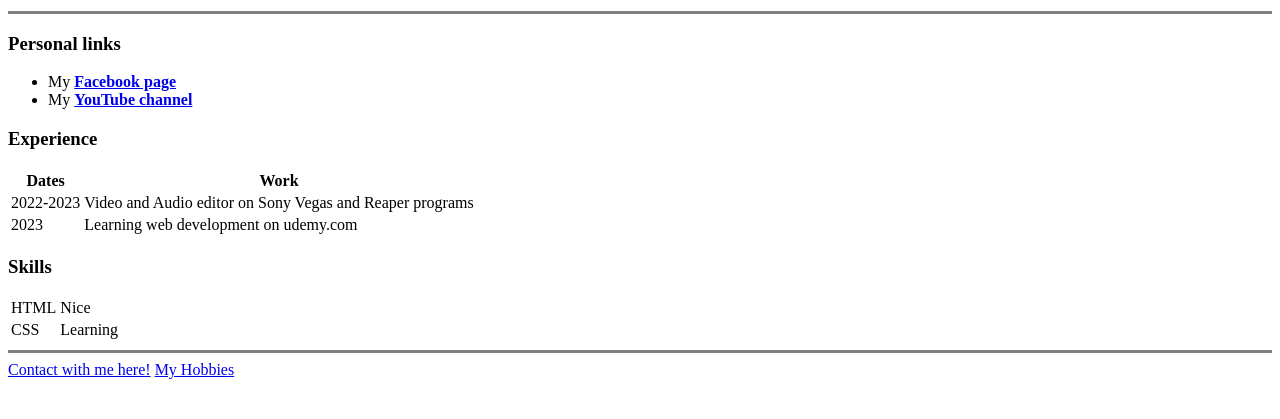
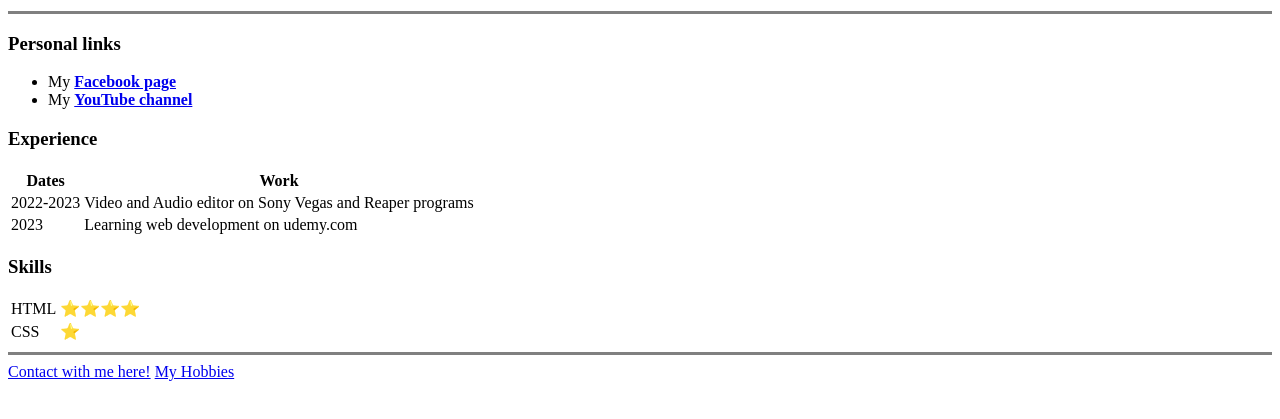
Before and after one commit to billylol/cv, a plain HTML site: page index.html in a window 1280 px wide. Shown: the part 351-770 px from the top of the page. Drawn offline with Linux system fonts and the light colour scheme.

Commit message:
Update index.html

```diff
--- a/index.html
+++ b/index.html
@@ -66,11 +66,11 @@
      <table>
       <tr>
         <td>HTML</td>
-        <td>Nice</td>
+        <td>⭐⭐⭐⭐</td>
       </tr>
       <tr>
         <td>CSS</td>
-        <td>Learning</td>
+        <td>⭐</td>
       </tr>
     </table>
 
```
